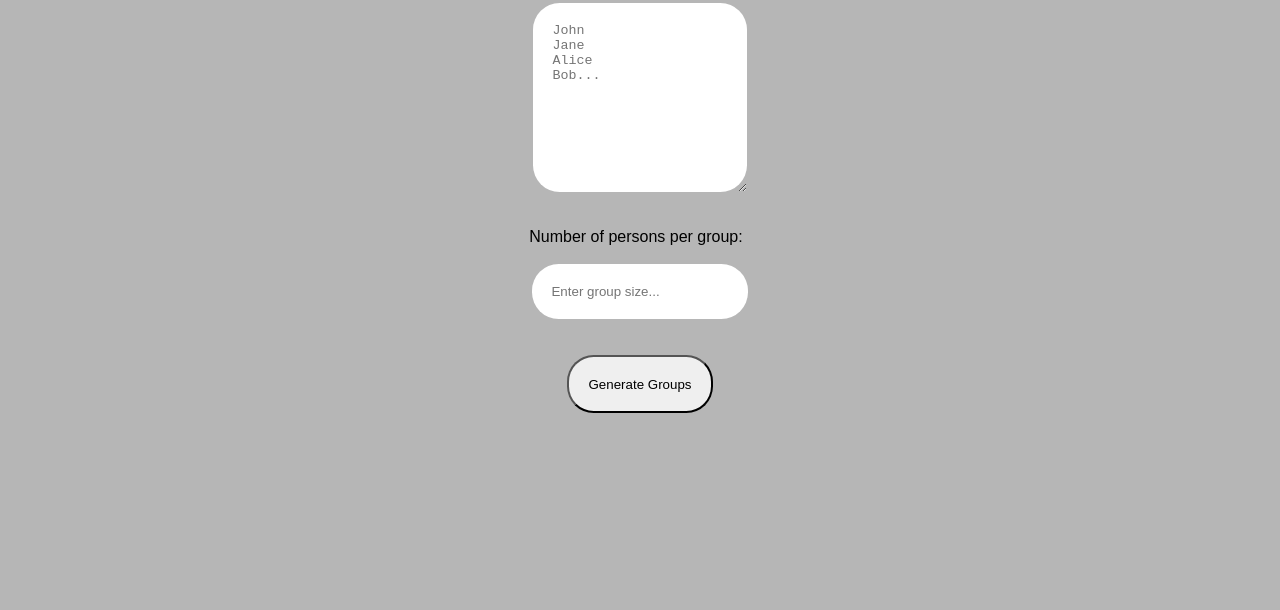
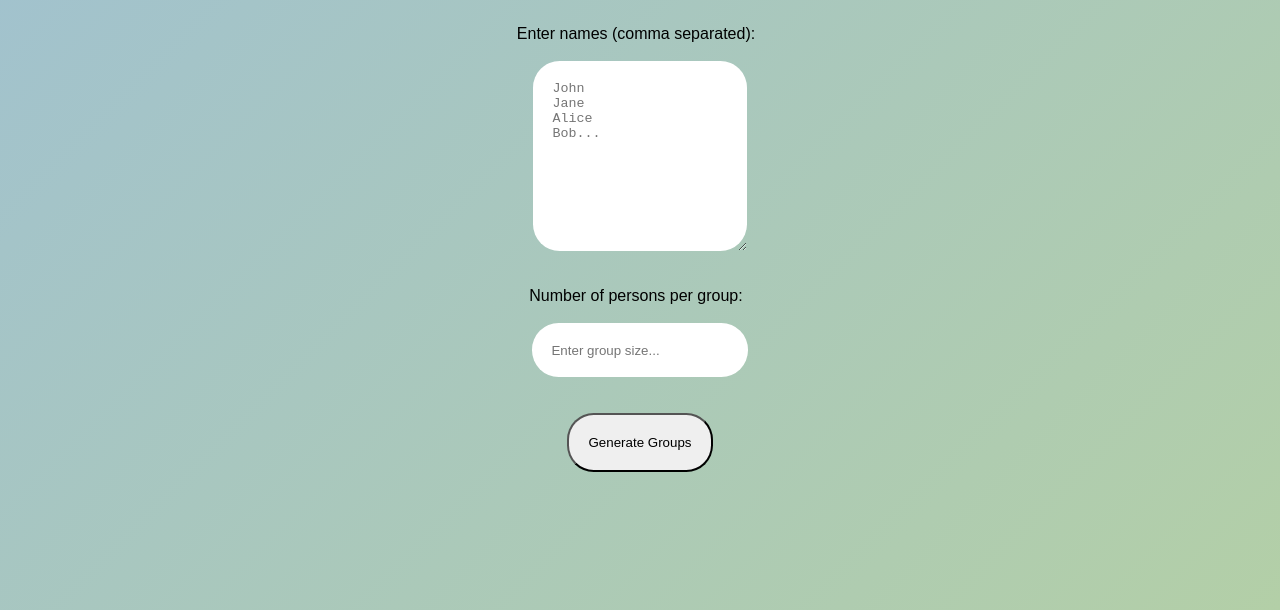
Before and after one commit to Viktorll95/group-generator, a plain HTML site: page index.html in a window 1280 px wide. Shown: the part 190-800 px from the top of the page. Drawn offline with Linux system fonts and the light colour scheme.

Commit message:
Changed background color

```diff
--- a/style.css
+++ b/style.css
@@ -2,6 +2,15 @@
   box-sizing: border-box;
   margin: 0;
   padding: 0;
+}
+
+html,
+body {
+  height: 100%;
+  margin: 0;
+  background: linear-gradient(135deg, #a0c1d1, #b3cfa7);
+  background-repeat: no-repeat;
+  background-attachment: fixed;
 }
 
 body {
@@ -10,7 +19,6 @@ body {
   flex-direction: column;
   justify-content: center;
   align-items: center;
-  background-color: #b6b6b6;
 }
 
 .heading {
```
